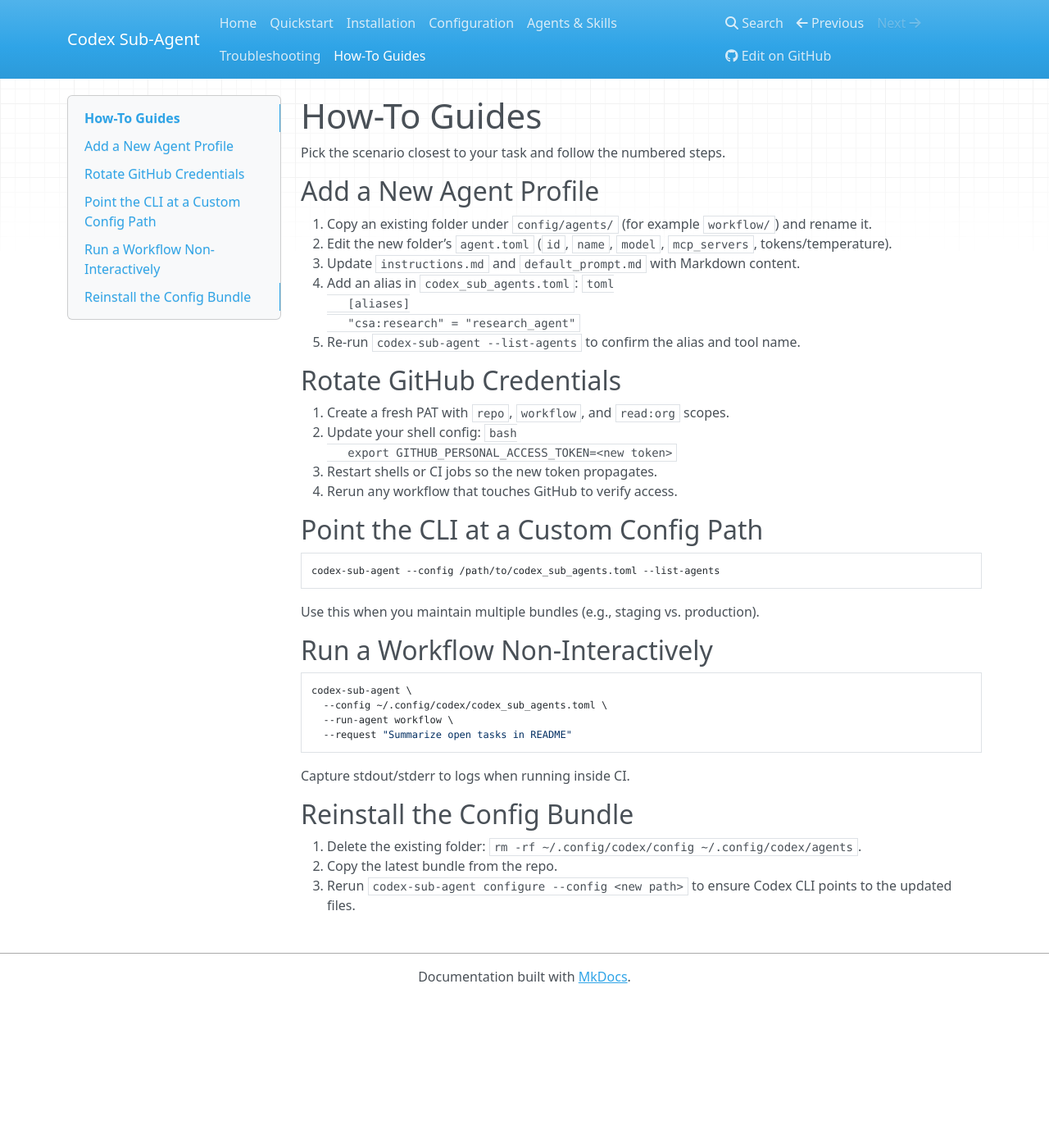
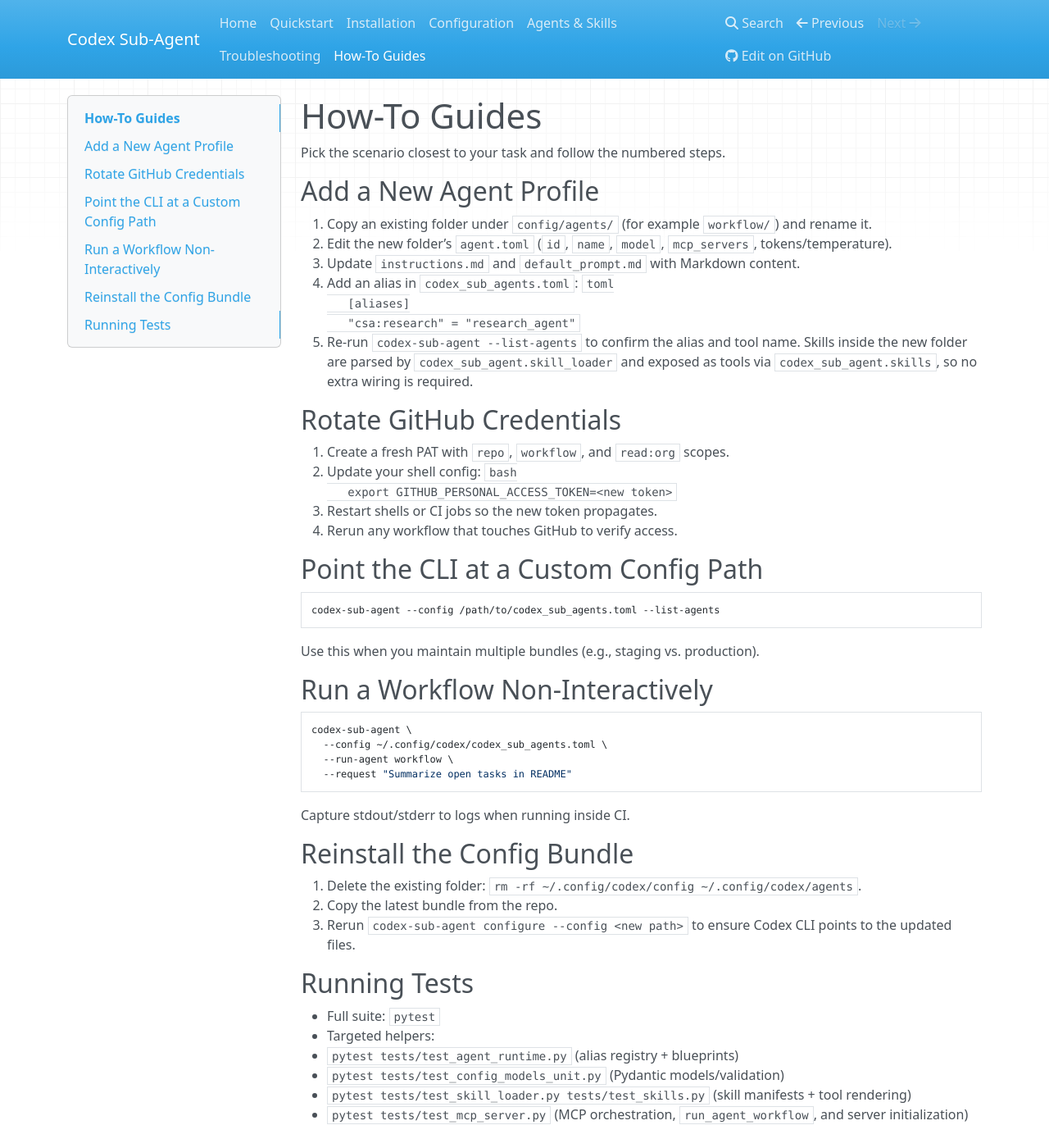
Before and after one commit to zskulcsar/codex-sub-agents, an MkDocs documentation site: the page built from docs/how-to-guides.md, in a window 1280 px wide and 1400 px high. Shown: the whole window at 82% size. Built offline with MkDocs 1.6.1, drawn with Linux system fonts in a browser that asks for light colours; nearby versions of some CDN libraries.

Commit message:
impl: documentation update

````diff
--- a/docs/how-to-guides.md
+++ b/docs/how-to-guides.md
@@ -12,7 +12,7 @@
    [aliases]
    "csa:research" = "research_agent"
    ```
-5. Re-run `codex-sub-agent --list-agents` to confirm the alias and tool name.
+5. Re-run `codex-sub-agent --list-agents` to confirm the alias and tool name. Skills inside the new folder are parsed by `codex_sub_agent.skill_loader` and exposed as tools via `codex_sub_agent.skills`, so no extra wiring is required.
 
 ## Rotate GitHub Credentials
 
@@ -48,3 +48,12 @@
 1. Delete the existing folder: `rm -rf ~/.config/codex/config ~/.config/codex/agents`.
 2. Copy the latest bundle from the repo.
 3. Rerun `codex-sub-agent configure --config <new path>` to ensure Codex CLI points to the updated files.
+
+## Running Tests
+
+- Full suite: `pytest`
+- Targeted helpers:
+  - `pytest tests/test_agent_runtime.py` (alias registry + blueprints)
+  - `pytest tests/test_config_models_unit.py` (Pydantic models/validation)
+  - `pytest tests/test_skill_loader.py tests/test_skills.py` (skill manifests + tool rendering)
+  - `pytest tests/test_mcp_server.py` (MCP orchestration, `run_agent_workflow`, and server initialization)
````
Also changed, not shown: README.md (+6 -0 lines), docs/agents.md (+2 -2 lines).
